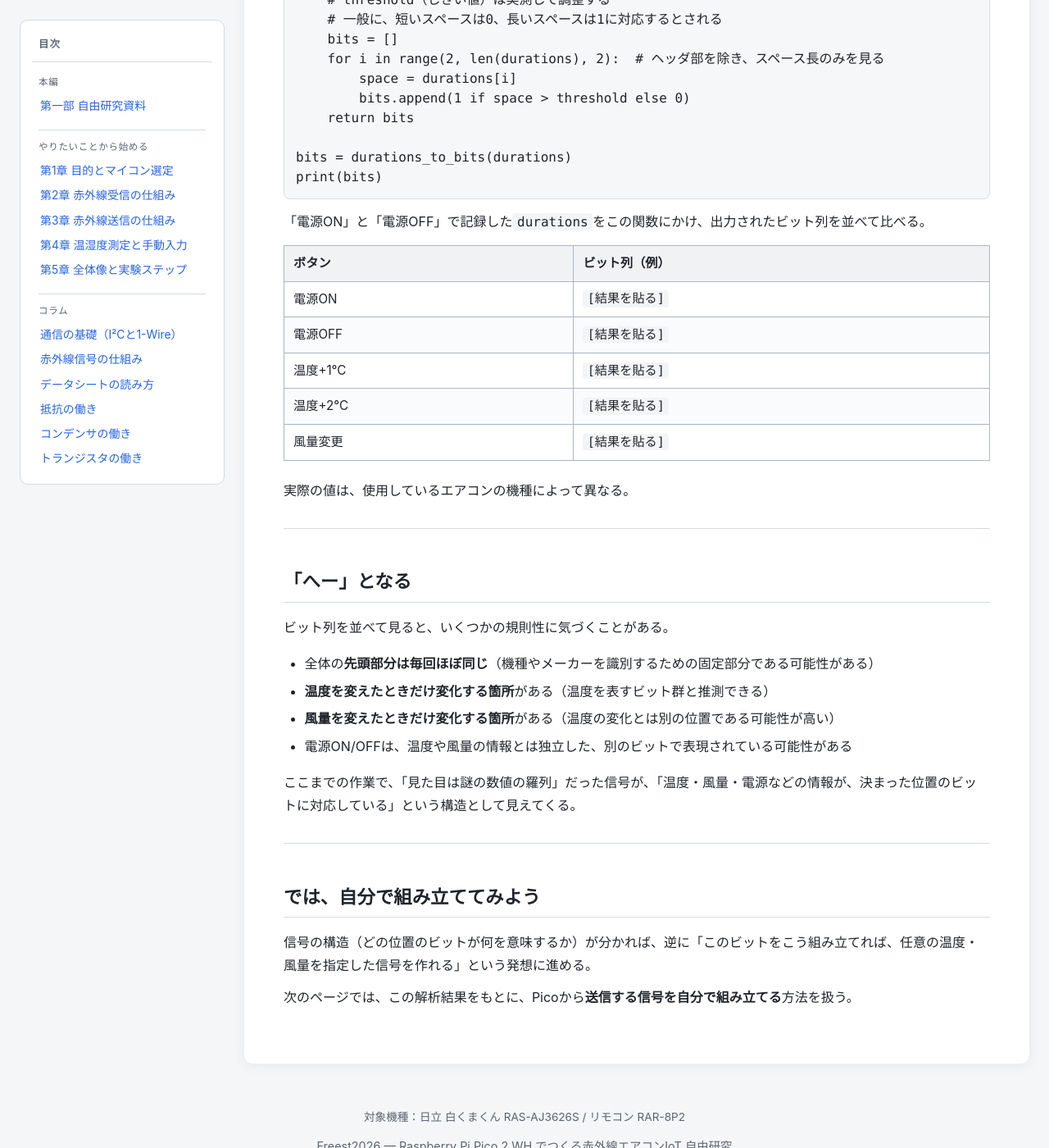
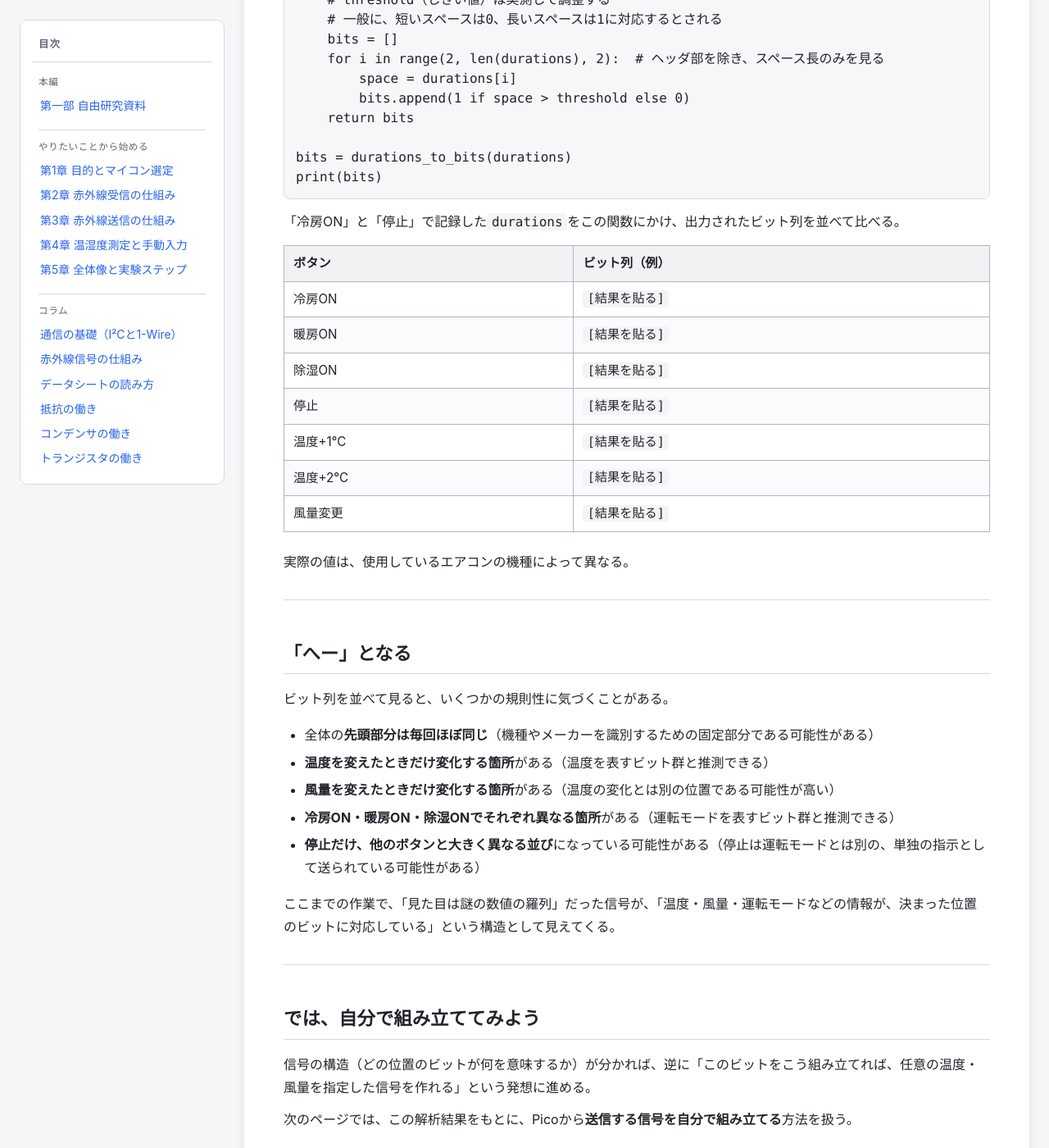
Before and after one commit to TsukemonoGit/Freest2026, a Jekyll site: the page built from docs/page21-draft3.md, in a window 1280 px wide and 1400 px high, scrolled down 3260 px. Shown: the whole window at 82% size. Built offline with Jekyll 4.4.1, drawn with Linux system fonts in a browser that asks for light colours; our own code applies the rules of GitHub Pages for plain Markdown files; some of the changed text lies outside the part shown.

Commit message:
Improve documentation on signal detection and comparison
Clarified the explanation of the `ir.irq(...)` function and updated button signal comparison details.

````diff
--- a/docs/page21-draft3.md
+++ b/docs/page21-draft3.md
@@ -45,9 +45,9 @@ High／Lowの値そのものは記録していない。記録しているのは
 ### 使う道具
 
 - **`Pin`**：Picoの特定の端子（ピン）を、プログラムから操作できるようにする仕組み。`Pin(15, Pin.IN)`と書くと、「15番の端子を、信号を受け取る側（入力）として使う」という設定になる。
-- **`ir.irq(...)`**：その端子に届く信号の変化を、自動的に検知する設定（①に対応）。`trigger`で「どんな変化を検知するか」（今回は電圧が上がる瞬間・下がる瞬間の両方）、`handler`で「検知したら何を実行するか」
-   - `trigger`：`IRQ_FALLING`「電圧が下がった瞬間」、`IRQ_RISING`「電圧が上がった瞬間」
-   - `handler`：`on_edge`関数で時刻を記録する
+- **`ir.irq(...)`**：その端子に届く信号の変化を、自動的に検知する設定（①に対応）。`trigger`で「どんな変化を検知するか」、`handler`で「検知したら何を実行するか」を指定する。
+    - `trigger`：`IRQ_FALLING`「電圧が下がった瞬間」、`IRQ_RISING`「電圧が上がった瞬間」
+    - `handler`：`on_edge`関数で時刻を記録する
 - **`ir.irq(handler=None)`**：検知の設定を解除する（③の直前に対応）。`handler`に「なし」を意味する`None`を渡すと、以降は電圧が変化しても何も呼び出されなくなる。以降の処理中に余計な信号を拾わないようにしている。
 
 ### コード
@@ -87,12 +87,12 @@ print(durations)
 同じ手順で、複数のボタンについて信号を記録する。
 
 - 冷房ON
-- 電源OFF
 - 暖房ON
+- 除湿ON
+- 停止
 - 温度を1℃上げる
 - 温度を1℃下げる
 - 風量を変える
-- 運転モードを変える
 
 それぞれの`durations`をメモに控えておく。信号は長いため、全部を目で追う必要はない。まず**長さ（配列の要素数）**と**先頭付近の数値**を見比べる。
 
@@ -120,12 +120,14 @@ bits = durations_to_bits(durations)
 print(bits)
 ```
 
-「電源ON」と「電源OFF」で記録した`durations`をこの関数にかけ、出力されたビット列を並べて比べる。
+「冷房ON」と「停止」で記録した`durations`をこの関数にかけ、出力されたビット列を並べて比べる。
 
 | ボタン | ビット列（例） |
 |---|---|
-| 電源ON | `[結果を貼る]` |
-| 電源OFF | `[結果を貼る]` |
+| 冷房ON | `[結果を貼る]` |
+| 暖房ON | `[結果を貼る]` |
+| 除湿ON | `[結果を貼る]` |
+| 停止 | `[結果を貼る]` |
 | 温度+1℃ | `[結果を貼る]` |
 | 温度+2℃ | `[結果を貼る]` |
 | 風量変更 | `[結果を貼る]` |
@@ -141,9 +143,10 @@ print(bits)
 - 全体の**先頭部分は毎回ほぼ同じ**（機種やメーカーを識別するための固定部分である可能性がある）
 - **温度を変えたときだけ変化する箇所**がある（温度を表すビット群と推測できる）
 - **風量を変えたときだけ変化する箇所**がある（温度の変化とは別の位置である可能性が高い）
-- 電源ON/OFFは、温度や風量の情報とは独立した、別のビットで表現されている可能性がある
+- **冷房ON・暖房ON・除湿ONでそれぞれ異なる箇所**がある（運転モードを表すビット群と推測できる）
+- **停止だけ、他のボタンと大きく異なる並び**になっている可能性がある（停止は運転モードとは別の、単独の指示として送られている可能性がある）
 
-ここまでの作業で、「見た目は謎の数値の羅列」だった信号が、「温度・風量・電源などの情報が、決まった位置のビットに対応している」という構造として見えてくる。
+ここまでの作業で、「見た目は謎の数値の羅列」だった信号が、「温度・風量・運転モードなどの情報が、決まった位置のビットに対応している」という構造として見えてくる。
 
 ---
 
````
